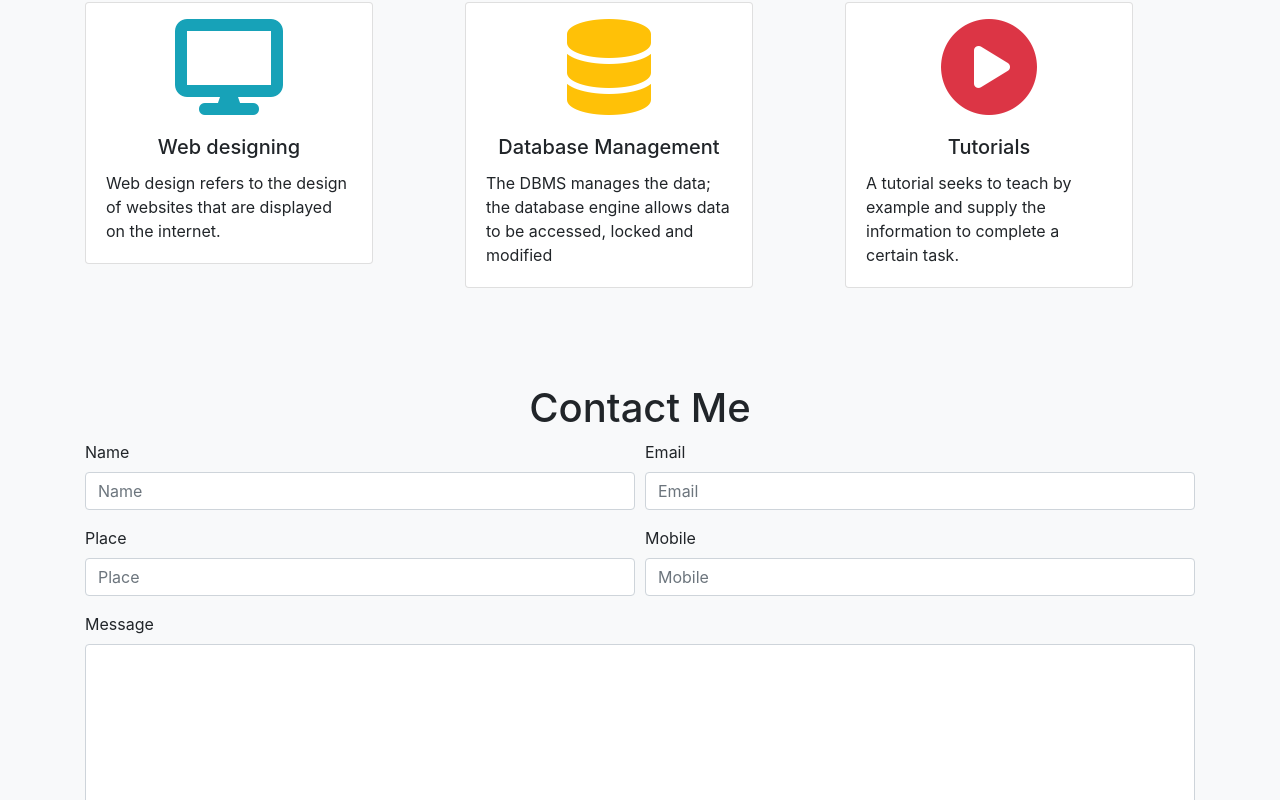
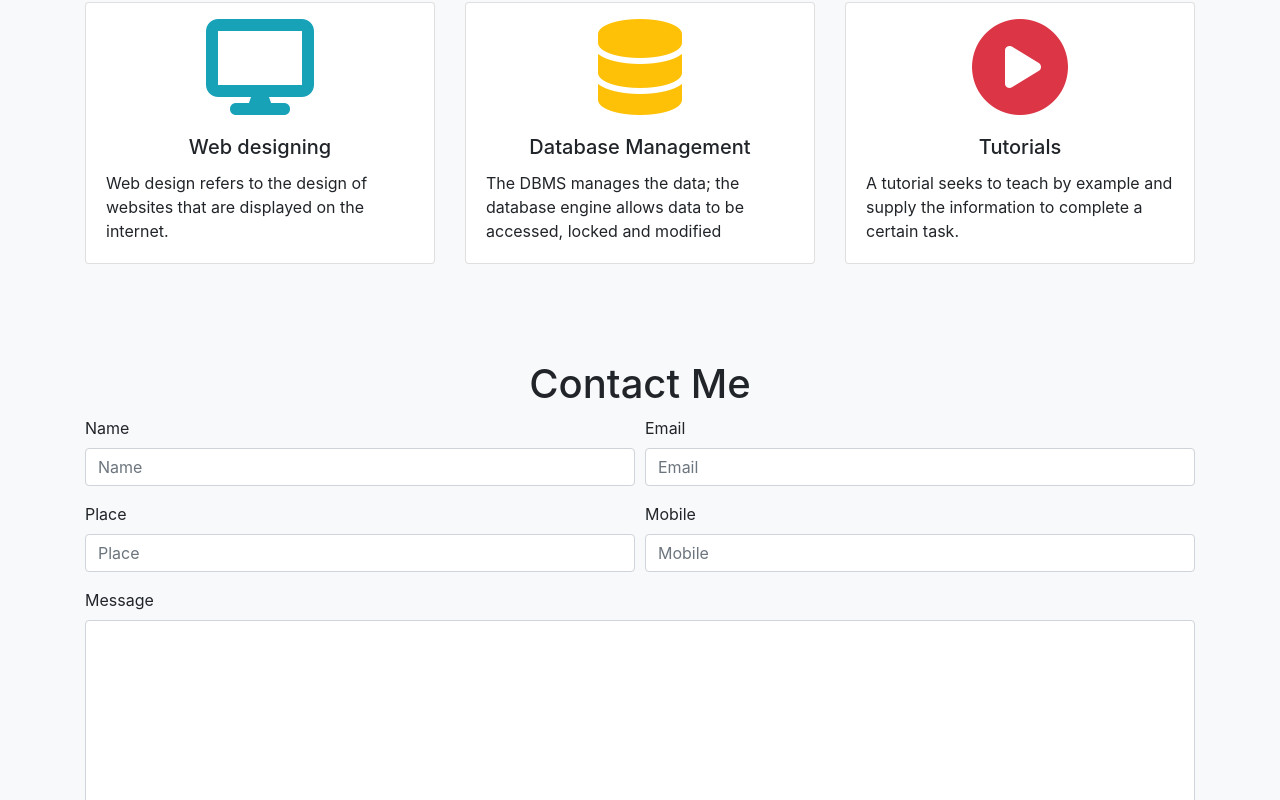
Before and after one commit to Alantitus/alan-static-website, a plain HTML site: page index.html in a window 1280 px wide. Shown: the part 452-1252 px from the top of the page. Drawn offline with nearby package versions, Linux system fonts and the light colour scheme.

Commit message:
Update index.html

```diff
--- a/index.html
+++ b/index.html
@@ -74,7 +74,7 @@
         <h1 class="text-center">Services</h1>
         <div class="row">
             <div class="col-md-4">
-                <div class="card align-items-center pt-3" style="width: 18rem;">
+                <div class="card align-items-center pt-3" >
                     <i class="fa-solid fa-display display-1 text-info"></i>
                     <div class="card-body">
                       <h5 class="card-title text-center">Web designing</h5>
@@ -84,7 +84,7 @@
                   </div>
             </div>
             <div class="col-md-4">
-              <div class="card align-items-center pt-3" style="width: 18rem;">
+              <div class="card align-items-center pt-3" >
                 <i class="fa-solid fa-database display-1 text-warning"></i>
                   <div class="card-body">
                     <h5 class="card-title text-center">Database Management</h5>
@@ -94,7 +94,7 @@
                 </div>
           </div>
           <div class="col-md-4">
-            <div class="card align-items-center pt-3" style="width: 18rem;">
+            <div class="card align-items-center pt-3" >
               <i class="fa-solid fa-circle-play display-1 text-danger"></i>
                 <div class="card-body">
                   <h5 class="card-title text-center">Tutorials</h5>
```
